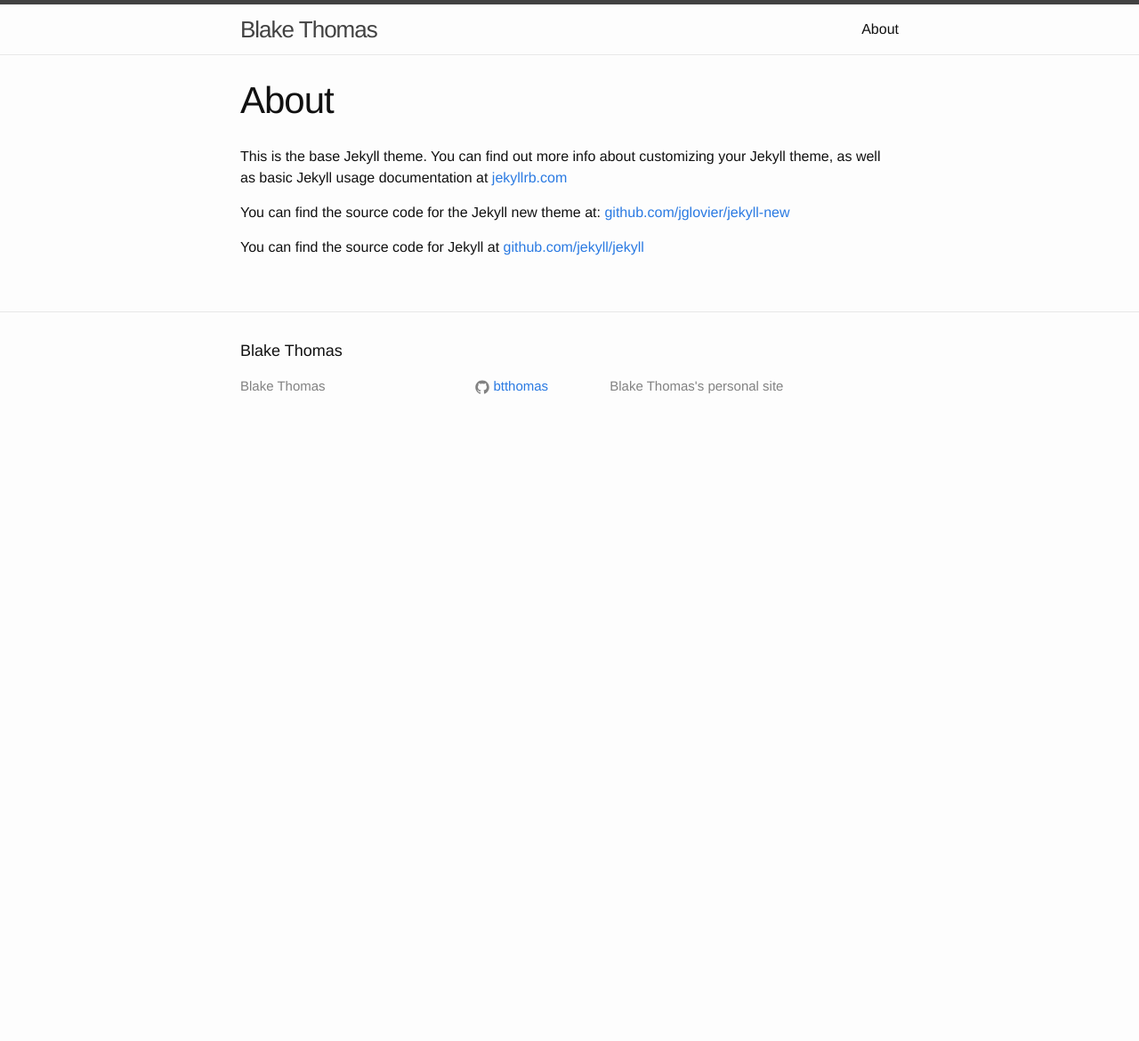
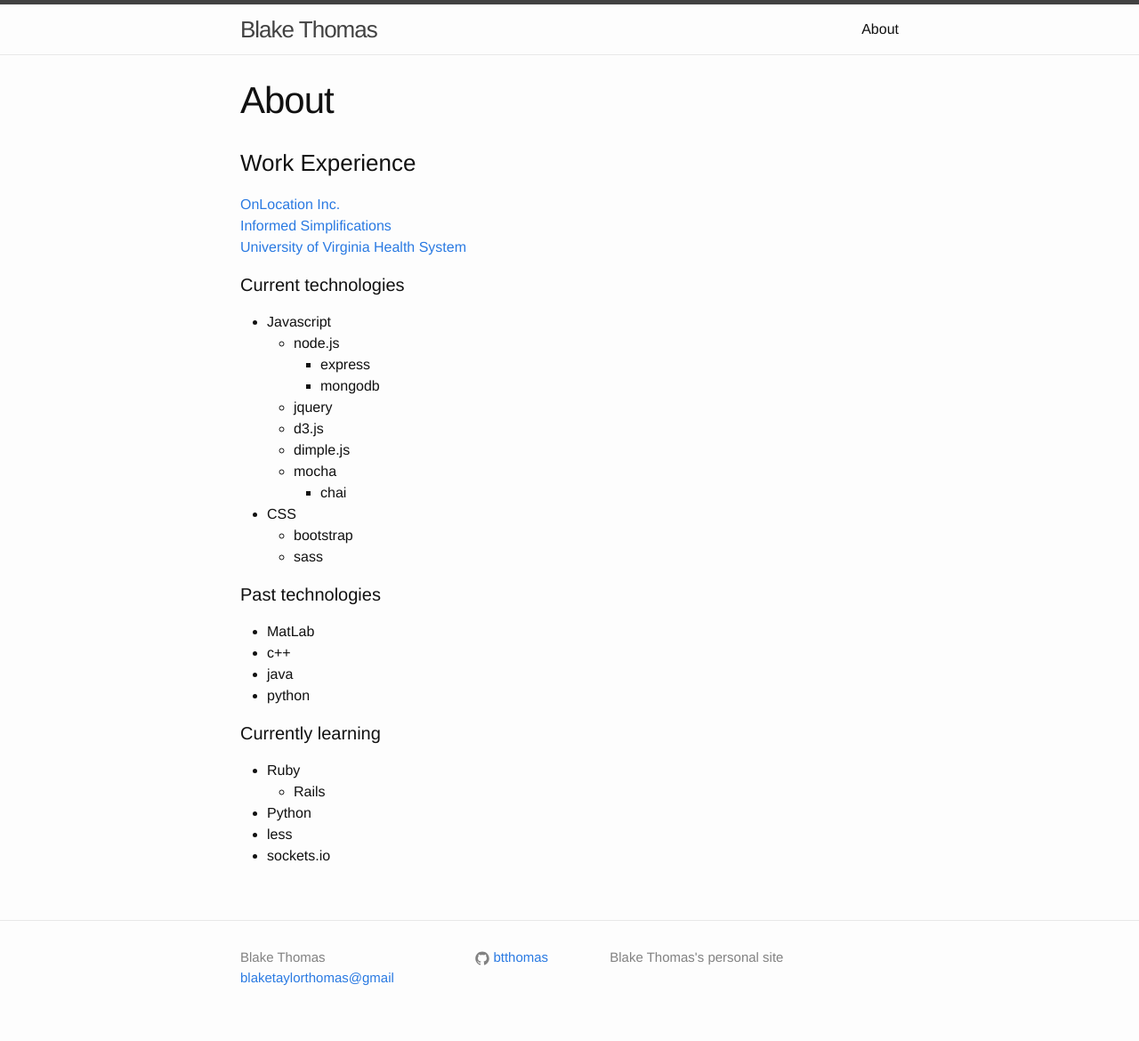
Before and after one commit to btthomas/btthomas.github.io, a Jekyll site: the page built from about.md, in a window 1280 px wide. Shown: the whole page at 89% size. Built offline with Jekyll 4.4.1, drawn with Linux system fonts in a browser that asks for light colours; before the commit the page ends 900 px from its top, so only the background shows below that.

```diff
--- a/Gemfile
+++ b/Gemfile
@@ -1,3 +1,4 @@
 source 'https://rubygems.org'
 gem 'github-pages'
 gem 'rouge'
+gem 'kramdown'
--- a/_config.yml
+++ b/_config.yml
@@ -6,6 +6,7 @@ author:
 # Site settings
 name: Blake Thomas
 title: Blake Thomas
+email: blaketaylorthomas@gmail
 description: > # this means to ignore newlines until "baseurl:"
     Blake Thomas's personal site
 baseurl: "" # the subpath of your site, e.g. /blog/
@@ -13,12 +14,14 @@ url: "btthomas.github.io" # the base hostname & protocol for your site
 
 github_username:  btthomas
 
+kramdown:
+  input: GFM
+
 exclude:
   - README.md
   - Gemfile
   - Gemfile.lock
 
-
 # Build settings
 markdown: kramdown
 highlighter: rouge
--- a/_includes/footer.html
+++ b/_includes/footer.html
@@ -1,8 +1,6 @@
 <footer class="site-footer">
 
   <div class="wrapper">
-
-    <h2 class="footer-heading">{{ site.title }}</h2>
 
     <div class="footer-col-wrapper">
       <div class="footer-col  footer-col-1">
@@ -52,4 +50,6 @@
 
   </div>
 
+  <script src="https://cdnjs.cloudflare.com/ajax/libs/d3/3.5.6/d3.min.js"></script>
+
 </footer>
--- a/_posts/2015-09-20-welcome-to-jekyll.markdown
+++ b/_posts/2015-09-20-welcome-to-jekyll.markdown
@@ -5,6 +5,8 @@ date:   2015-09-20 14:19:05
 categories: jekyll update
 ---
 You’ll find this post in your `_posts` directory. Go ahead and edit it and re-build the site to see your changes. You can rebuild the site in many different ways, but the most common way is to run `jekyll serve`, which launches a web server and auto-regenerates your site when a file is updated.
+
+test
 
 To add new posts, simply add a file in the `_posts` directory that follows the convention `YYYY-MM-DD-name-of-post.ext` and includes the necessary front matter. Take a look at the source for this post to get an idea about how it works.
 
--- a/about.md
+++ b/about.md
@@ -1,11 +1,40 @@
 ---
 layout: page
 title: About
-permalink: /about/
+permalink: about.html
 ---
 
-This is the base Jekyll theme. You can find out more info about customizing your Jekyll theme, as well as basic Jekyll usage documentation at [jekyllrb.com](http://jekyllrb.com/)
+### Work Experience
 
-You can find the source code for the Jekyll new theme at: [github.com/jglovier/jekyll-new](https://github.com/jglovier/jekyll-new)
+[OnLocation Inc.](http://www.onlocationinc.com/) <br>
+[Informed Simplifications](http://www.informedsimplifications.com/) <br>
+[University of Virginia Health System](http://www.medicine.virginia.edu/)
 
-You can find the source code for Jekyll at [github.com/jekyll/jekyll](https://github.com/jekyll/jekyll)
+#### Current technologies
+
+* Javascript
+  * node.js
+    * express
+    * mongodb
+  * jquery
+  * d3.js
+  * dimple.js
+  * mocha
+    * chai
+
+* CSS
+  * bootstrap
+  * sass
+
+#### Past technologies
+ * MatLab
+ * c++
+ * java
+ * python
+
+#### Currently learning
+ * Ruby
+   * Rails
+ * Python
+ * less
+ * sockets.io
```
Also changed, not shown: _posts/2015-10-18-test-2.markdown (added, +20 -0 lines), _posts/2015-10-18-test-3.markdown (added, +16 -0 lines), Gemfile.lock, 1 other file.
